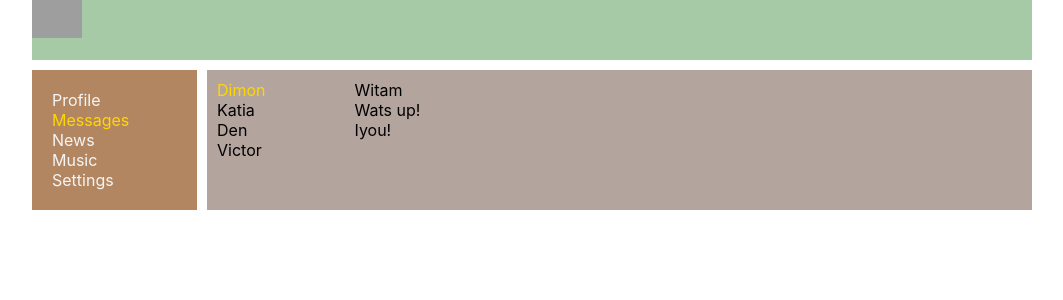
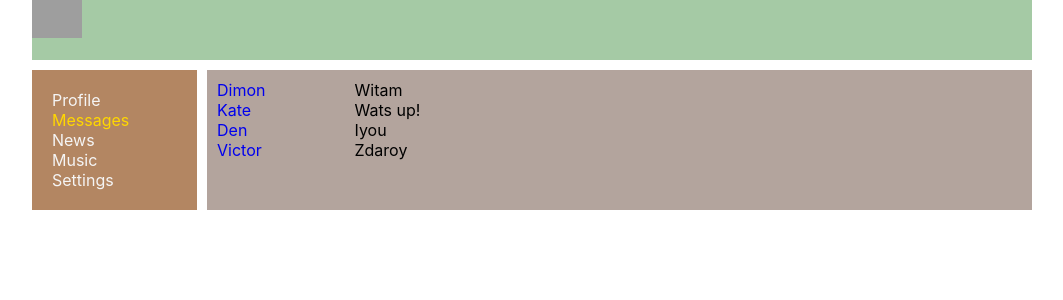
Before and after one commit to SiarheiBalt/React-course, a React (Create React App) app: page /Dialogs in a window 1280 px wide. Shown: the top 300 px of the page, without its empty margins (108-1171 px from the left). Built offline with nearby package versions, Linux system fonts and the light colour scheme; grey boxes are pictures that could not be loaded.

Commit message:
Add data, map

```diff
--- a/src/components/Dialogs/Dialogs.jsx
+++ b/src/components/Dialogs/Dialogs.jsx
@@ -1,18 +1,37 @@
+import { NavLink } from 'react-router-dom'
 import cl from './Dialogs.module.css'
 
+const DialogsItem = (props) => {
+    return <div className={cl.dialog}>
+        <NavLink to={"/Dialogs/"+ props.id} activeClassName={cl.activ}>{props.name}</NavLink></div>
+}
+const Message = (props) => {
+    return <div className={cl.message}>{props.message}</div>
+}
 const Dialogs = () => {
+    let usersData = [
+        {id: 1, name: 'Dimon',},
+        {id: 2, name: 'Kate',},
+        {id: 3, name: 'Den',},
+        {id: 4, name: 'Victor',},
+    ]
+    let messagesData=[
+        {id: 1, message: 'Witam'},
+        {id: 1, message: "Wats up!"},
+        {id: 1, message: 'Iyou'},
+        {id: 1, message: 'Zdaroy'},
+    ]
+
+    let dialogsElement = usersData.map( el => <DialogsItem name={el.name} id={el.id} />);
+    let messagesElement = messagesData.map( el => <Message message={el.message} />)
+
     return (
         <div className={cl.dialogs}>
            <div className={cl.dialogs__items}>
-                <div className={`${cl.dialog} ${cl.active}`}>Dimon</div>
-                <div className={cl.dialog}>Katia</div>
-                <div className={cl.dialog}>Den</div>
-                <div className={cl.dialog}>Victor</div>
+                {dialogsElement}
            </div>
            <div className={cl.messages}>
-               <div className={cl.message}>Witam</div>
-               <div className={cl.message}>Wats up!</div>
-               <div className={cl.message}>Iyou!</div>
+               {messagesElement}
            </div>
         </div>
     )
--- a/src/components/Dialogs/Dialogs.module.css
+++ b/src/components/Dialogs/Dialogs.module.css
@@ -1,6 +1,12 @@
 .dialogs {
     display: grid;
     grid-template-columns: 2fr 10fr;
+}
+.dialog a.activ {
+    color: gold;
+}
+.dialog a {
+    text-decoration: none;
 }
 .dialogs__items {
     padding: 10px;
--- a/src/components/Profile/MyPosts/MyPosts.jsx
+++ b/src/components/Profile/MyPosts/MyPosts.jsx
@@ -3,11 +3,19 @@ import Post from './Post/Post'
 
 
 const MyPosts = () => {
-    return <div>My post
+    let postsData = [
+        {id: 1, message: 'Hi, wat\'s up!', like: 12,},
+        {id: 2, message: 'This is my first props!', like: 15,},
+    ]
+
+    let postsItem = postsData.map( el =>  <Post message={el.message} like={el.like}/>)
+
+    return <div className={cl.posts__block}>
+        <h4>My post</h4>
+            <div><textarea></textarea></div>
+            <div><button className={cl.button}>Add post</button></div>
             <div className={cl.posts}>
-                <Post message="Hi, wat's up!" like="15"/>
-                <Post message="This is my first props!" like="20"/>
-
+                {postsItem}
             </div>
         </div>
 }
--- a/src/components/Profile/MyPosts/MyPosts.module.css
+++ b/src/components/Profile/MyPosts/MyPosts.module.css
@@ -2,3 +2,9 @@
 .posts {
   background-color: rgb(222, 222, 230);
 }
+.posts__block {
+  padding: 10px;
+}
+.button {
+  margin-bottom: 10px;
+}
--- a/src/components/Profile/Profile.jsx
+++ b/src/components/Profile/Profile.jsx
@@ -1,10 +1,10 @@
 import MyPosts from './MyPosts/MyPosts'
 import cl from './Profile.module.css'
+import ProfileInfo from './ProfileInfo/ProfileInfo';
 
 const Ppofile = () => {
     return <div>
-        <div><img src="https://images.ctfassets.net/hrltx12pl8hq/66lRNN2kfHcVSUMrmrcKxf/76b78071032586ff9766d8eb51592f21/free-nature-images.jpg?fit=fill&w=840&h=350" /></div>
-        <div>Ava + description</div>
+        <ProfileInfo />
         <MyPosts />
     </div>
 }
```
